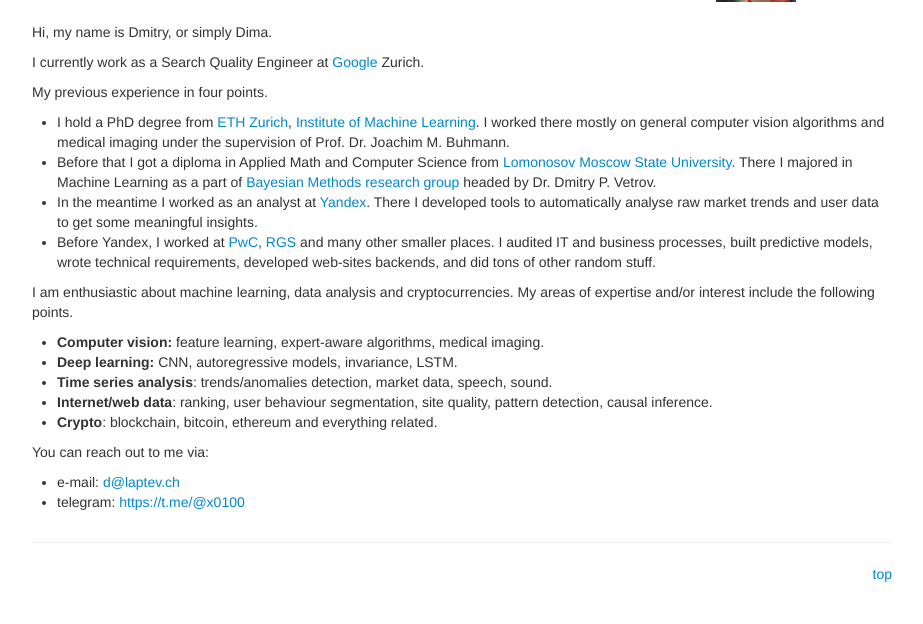
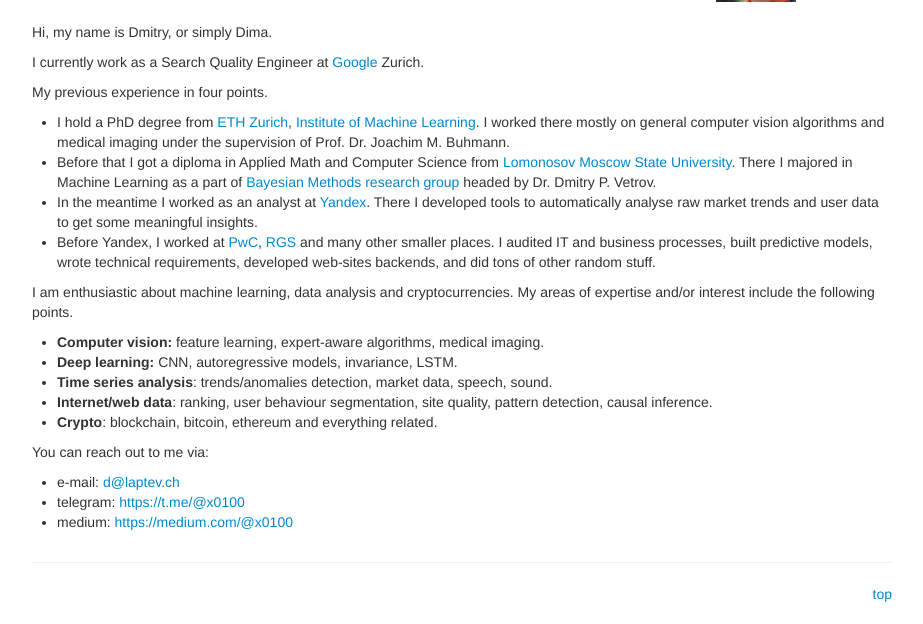
Before and after one commit to dlaptev/dlaptev.github.io, a plain HTML site: page index.html in a window 1280 px wide. Shown: the part 176-800 px from the top of the page, without its empty margins (178-1101 px from the left). Drawn offline with Linux system fonts and the light colour scheme.

Commit message:
Add a medium link

```diff
--- a/index.html
+++ b/index.html
@@ -103,6 +103,7 @@
     <ul>
       <li>e-mail: <a href="mailto:d@laptev.ch">d@laptev.ch</a></li>
       <li>telegram: <a href="https://t.me/@x0100" target="_blank">https://t.me/@x0100</a></li>
+      <li>medium: <a href="https://medium.com/@x0100" target="_blank">https://medium.com/@x0100</a></li>
     </ul>
   </p>
 
```
